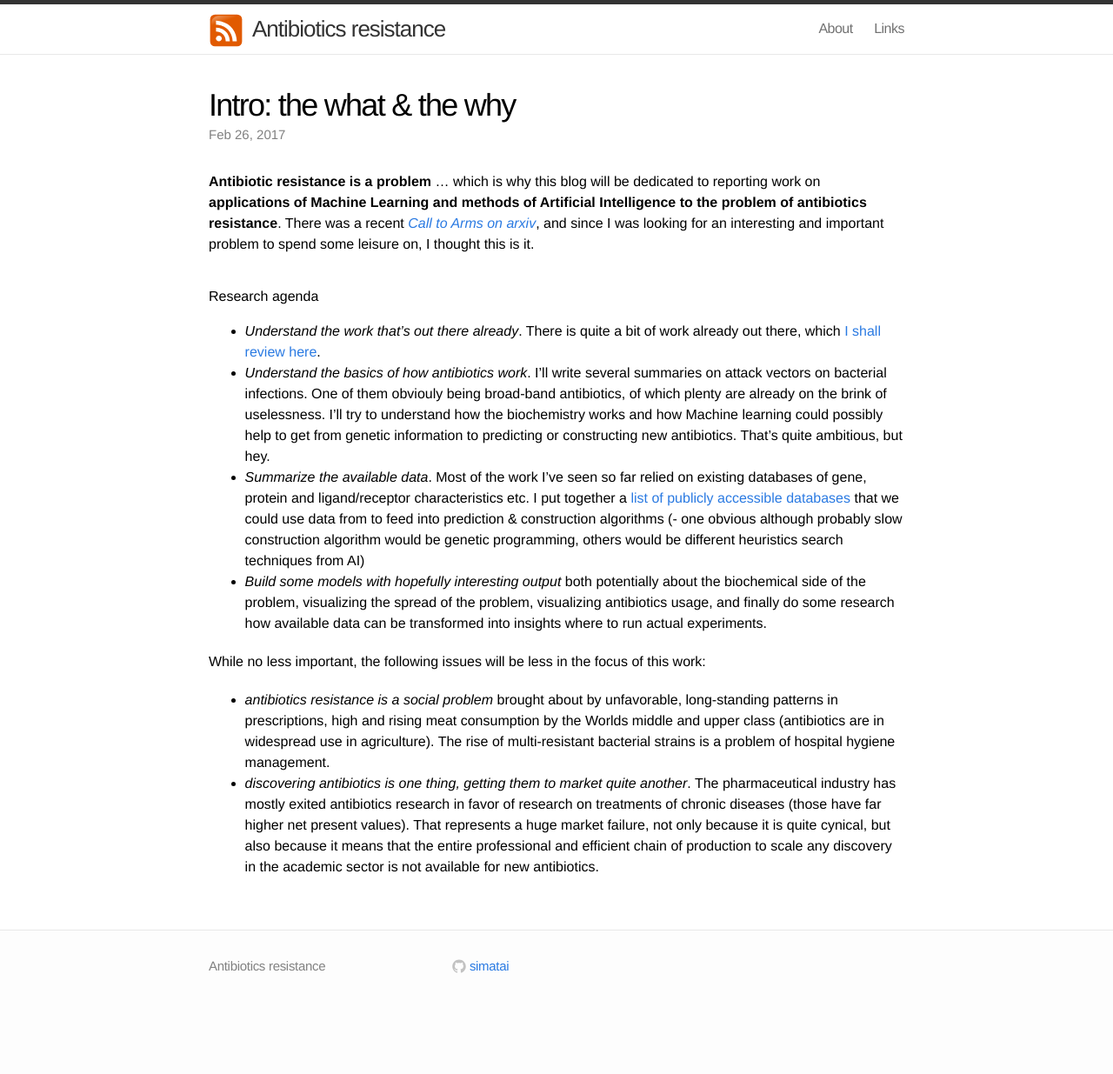
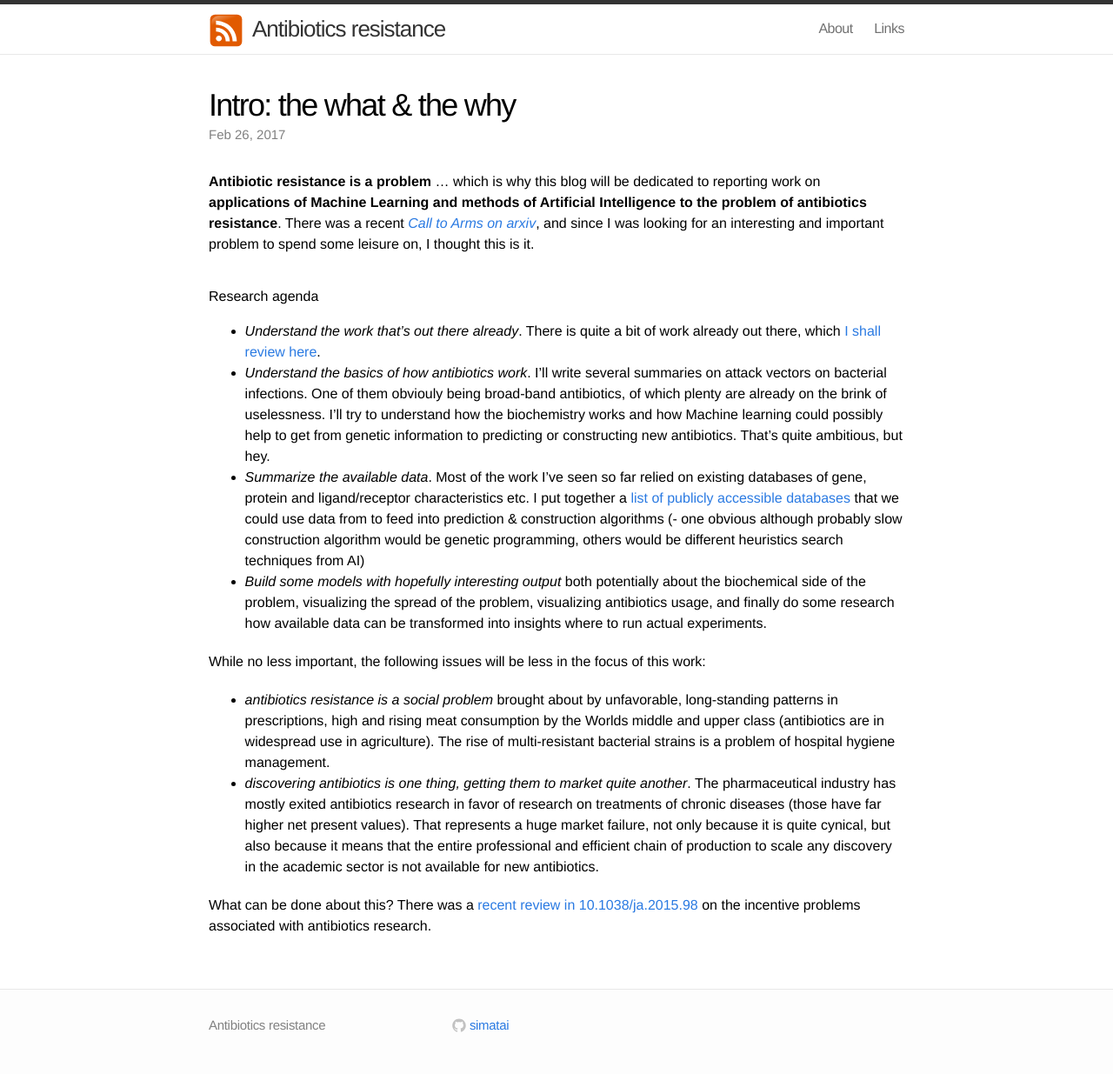
Before and after one commit to simatai/simatai.github.io, a Jekyll site: the page built from _posts/2017-02-26-introduction.md, in a window 1280 px wide. Shown: the whole page at 87% size. Built offline with Jekyll 4.4.1, drawn with Linux system fonts in a browser that asks for light colours; before the commit the page ends 1167 px from its top, so only the background shows below that.

Commit message:
Update 2017-02-26-introduction.md

```diff
--- a/_posts/2017-02-26-introduction.md
+++ b/_posts/2017-02-26-introduction.md
@@ -25,3 +25,5 @@ While no less important, the following issues will be less in the focus of this
 + *antibiotics resistance is a social problem* brought about by unfavorable, long-standing patterns in prescriptions, high and rising meat consumption by the Worlds middle and upper class (antibiotics are in widespread use in agriculture). The rise of multi-resistant bacterial strains is a problem of hospital hygiene management.
 
 + *discovering antibiotics is one thing, getting them to market quite another*. The pharmaceutical industry has mostly exited antibiotics research in favor of research on treatments of chronic diseases (those have far higher net present values). That represents a huge market failure, not only because it is quite cynical, but also because it means that the entire professional and efficient chain of production to scale any discovery in the academic sector is not available for new antibiotics.
+
+What can be done about this? There was a [recent review in 10.1038/ja.2015.98](https://doi.org/10.1038/ja.2015.98) on the incentive problems associated with antibiotics research.
```
